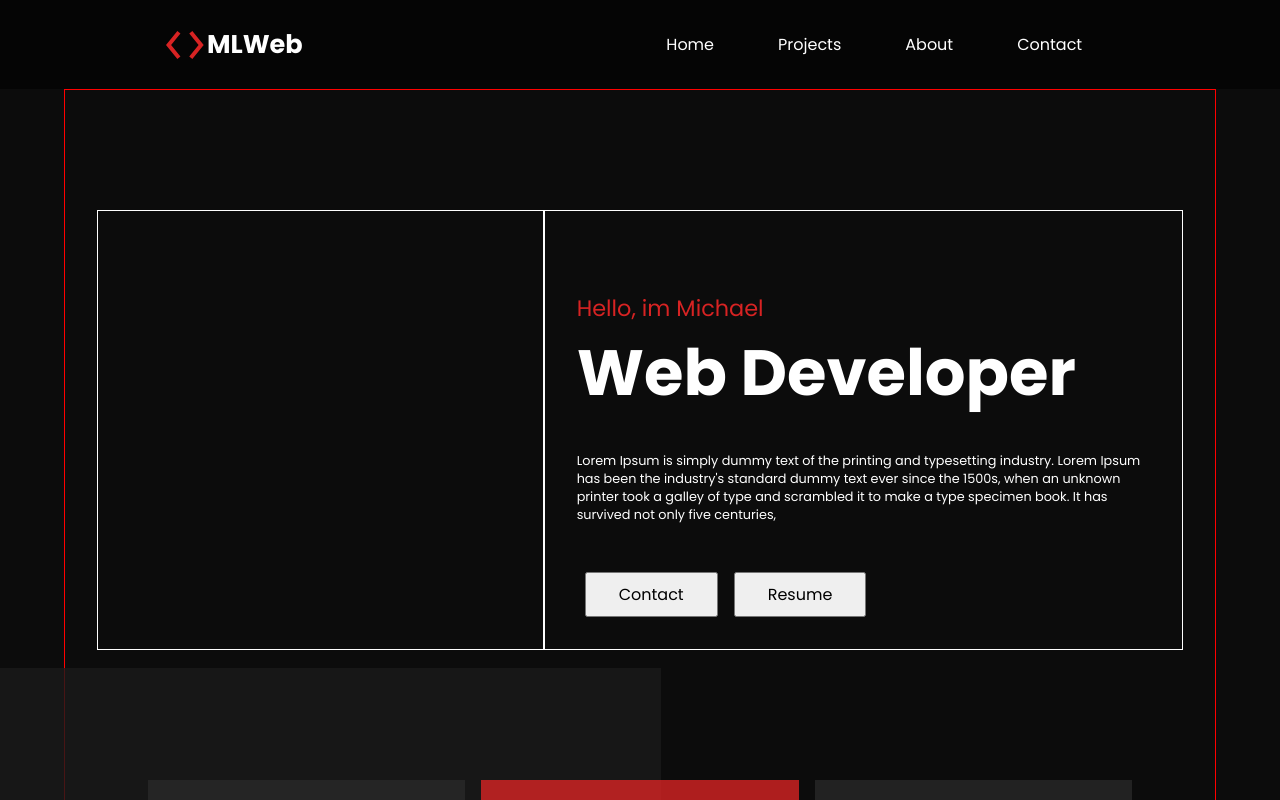
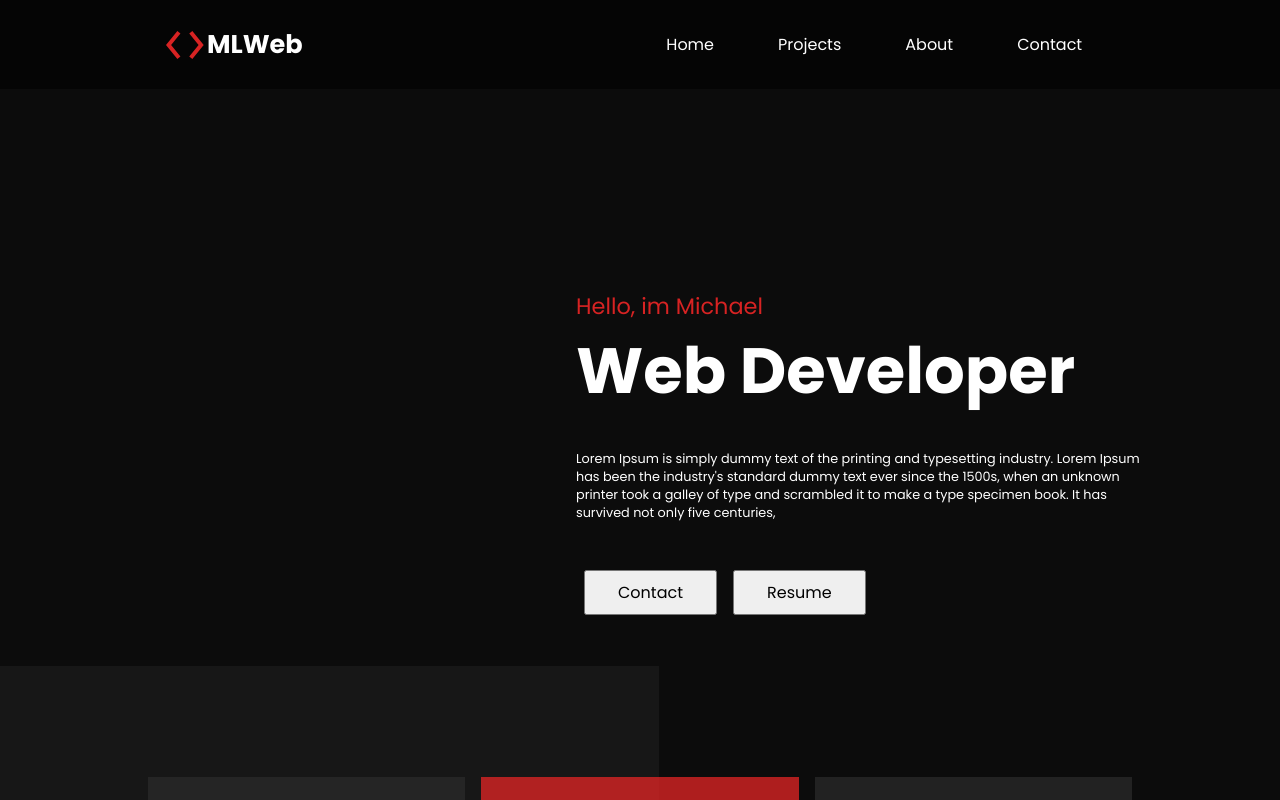
Before and after one commit to mlcoding111/Modern-Portfolio, a React (Create React App) app: page / in a window 1280 px wide. Shown: the top 800 px of the page. Built offline with nearby package versions, Linux system fonts and the light colour scheme.

Commit message:
Updated nav to collapse earlier

```diff
--- a/src/containers/Header/styles.js
+++ b/src/containers/Header/styles.js
@@ -4,12 +4,13 @@ import styled from 'styled-components'
 export const SkillCard = styled.div`
   margin-top: 5% !important;
   padding: 5em 2em;
-  @media (max-width: 940px){
-    padding: 3em 1em;
-  }
   background: ${(props) => (props.red ? props.theme.secondaryOp : "rgba(40, 40, 40, .8)")};
   h2{
     margin-bottom: 15px;
+  }
+
+  @media (max-width: 940px){
+    padding: 3em 1em;
   }
 `;
 
@@ -32,10 +33,10 @@ export const Header = styled.header`
   position: relative;
   margin: 0 auto;
   width: clamp(200px, 90vw, 100%);
-  border: 1px solid red;
   min-height: 85vh;
   padding-block: min(15vh, 9rem);
   padding-inline: min(8em, 2em);
+
 
   .hero{
     // Change it for mobile
@@ -55,7 +56,7 @@ export const Header = styled.header`
   }
 
   .hero > * {
-    border: 1px solid white;
+    /* border: 1px solid white; */
     padding-block: min(10vh, 2rem);
     padding-inline: 2em;
     flex: 1 1 10em;
--- a/src/containers/Navigation/index.jsx
+++ b/src/containers/Navigation/index.jsx
@@ -47,6 +47,15 @@ export const NavigationWrap = styled.nav`
     > * {
       display: inherit;
     }
+
+    @media (max-width: 800px){
+      .brand{
+        padding: 2rem 0 !important;
+      }
+      ul{
+        display: none;
+      }
+    }
 `
 
 export const PrimaryNav = styled.ul`
@@ -60,9 +69,4 @@ export const PrimaryNav = styled.ul`
     background: ${props => props.theme.secondary};
     cursor: pointer;
   }
-
-  // Hide nav
-  @media (max-width: 500px){
-    display: none;
-  }
 `
```
